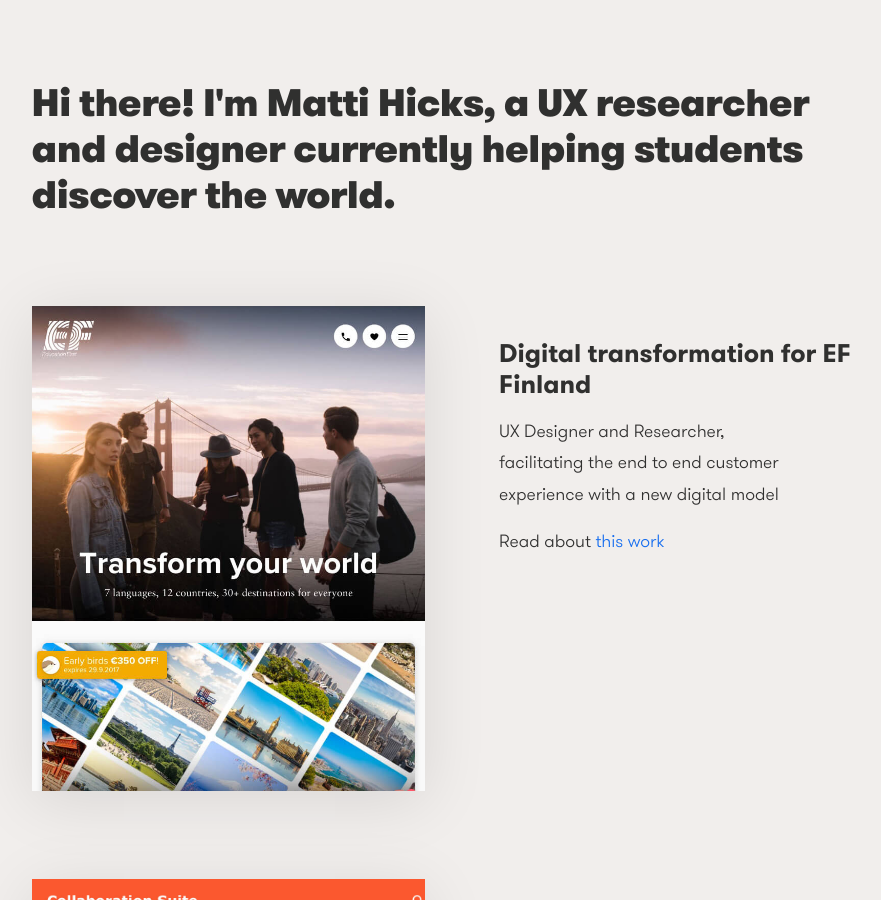
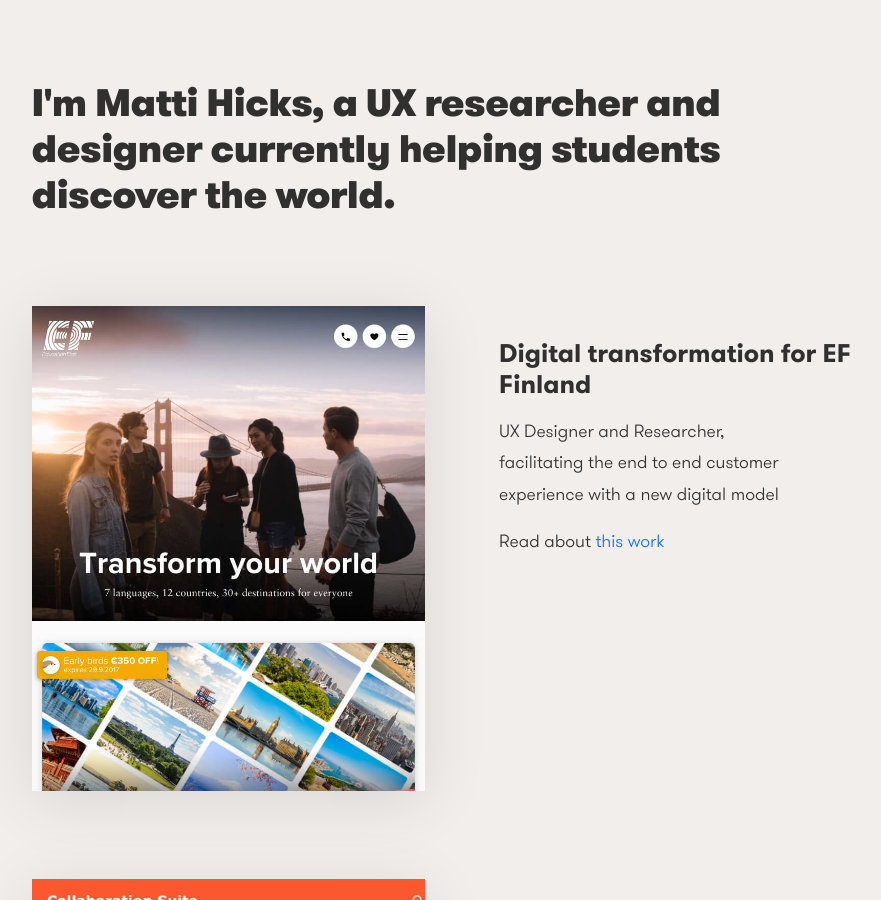
Before and after one commit to mattihicks/mattihicks, a Jekyll site: the page built from index.md, in a window 1280 px wide and 900 px high. Shown: the whole window, without its empty margins (198-1079 px from the left). Built offline with Jekyll 4.4.1, drawn with Linux system fonts in a browser that asks for light colours; part of the change alters nothing that is shown.

Commit message:
fixed some intro text, titles

```diff
--- a/_config.yml
+++ b/_config.yml
@@ -13,10 +13,10 @@
 # you will see them accessed via {{ site.title }}, {{ site.email }}, and so on.
 # You can create any custom variable you would like, and they will be accessible
 # in the templates via {{ site.myvariable }}.
-title: Matti Hicks - Designer based in Zurich
+title: Matti Hicks - UX Researcher based in Zurich
 email: mattihixx@gmail.com
 description: >- # this means to ignore newlines until "baseurl:"
-  Portfolio for Matti Hicks, UX Designer based in Zurich, Switzerland
+  Portfolio for Matti Hicks, UX Researcher and Designer based in Zurich, Switzerland
 baseurl: "" # the subpath of your site, e.g. /blog
 url: "" # the base hostname & protocol for your site, e.g. http://example.com
 twitter_username: mattihicks
--- a/_layouts/home.html
+++ b/_layouts/home.html
@@ -10,7 +10,7 @@
       <div class="wrapper">
         <div class="grid-display">
           <div class="row">
-                <div class="col-12 intro">Hi there! I'm Matti Hicks,
+                <div class="col-12 intro">I'm Matti Hicks,
                 a UX researcher and designer currently helping students discover the world.
               </div>
           </div>
--- a/_sass/_base.scss
+++ b/_sass/_base.scss
@@ -52,7 +52,7 @@ ul, ol, dl, figure,
 
 
 /**
- * Image
+ * Images
  */
 img {
     max-width: 100%;
```
